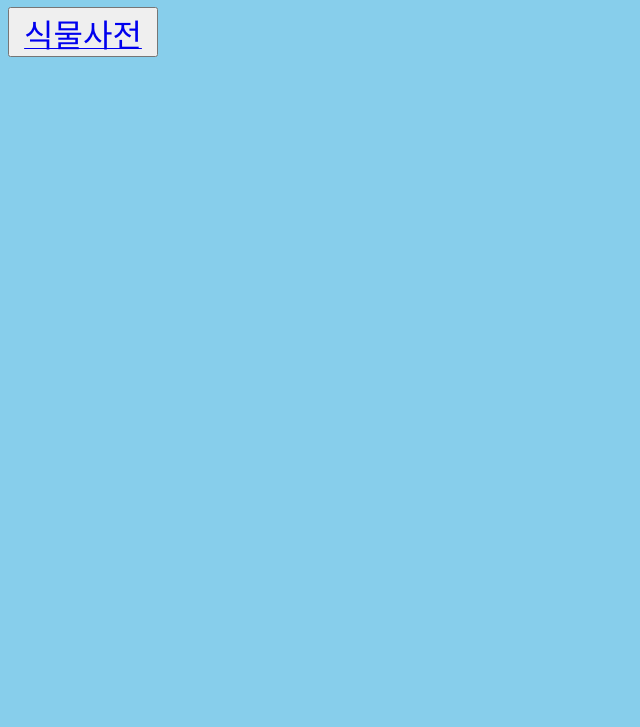
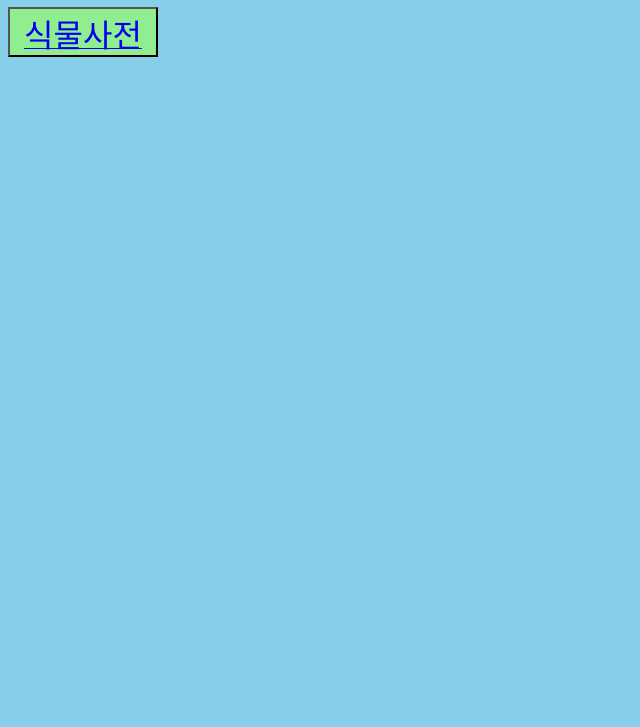
Before and after one commit to dadure123/myweb, a plain HTML site: page index.html in a window 1280 px wide. Shown: the part 73-800 px from the top of the page, without its empty margins (0-640 px from the left). Drawn offline with Linux system fonts and the light colour scheme.

Commit message:
Update index.html

```diff
--- a/index.html
+++ b/index.html
@@ -8,6 +8,6 @@
 </head>
 <body style="background-color: skyblue;">
     <h1 style="color: black;">my site</h1>
-    <button style="width: 150px; height: 50px;"><a href="https://dadure123.github.io/web3/"><font size="6">식물사전</font></a></button>
+    <button style="width: 150px; height: 50px; background-color: lightgreen;"><a href="https://dadure123.github.io/web3/"><font size="6">식물사전</font></a></button>
 </body>
 </html>
```
